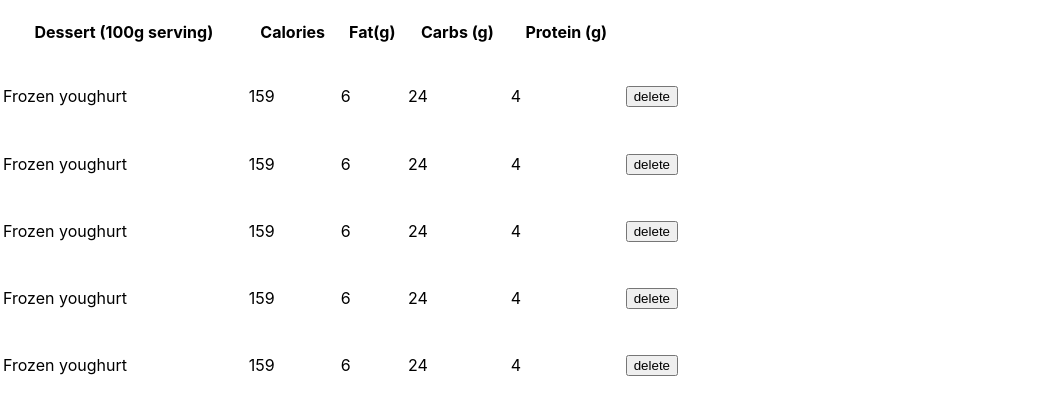
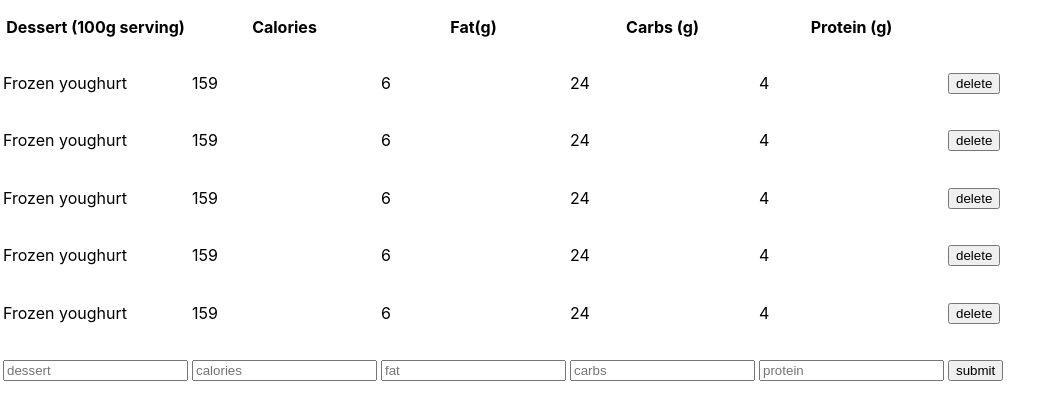
Before and after one commit to arijanlakota/React_course, a React (Create React App) app: page / in a window 1280 px wide. Shown: the top 420 px of the page, without its empty margins (0-1063 px from the left). Built offline with nearby package versions, Linux system fonts and the light colour scheme.

Commit message:
table add

```diff
--- a/src/classComponents/Table.jsx
+++ b/src/classComponents/Table.jsx
@@ -3,11 +3,18 @@ import "../App.css";
 function Table({ columns, dataSource }) {
   const [dataCol, setDataCol] = useState(columns);
   const [tableData, setTableData] = useState(dataSource);
+  const [Input,setInput] = useState({})
   function rowDelete(id) {
-
-    let [...newTable] = tableData
-    newTable.splice(id,1)
+    let newTable = [...tableData];
+    newTable.splice(id, 1);
     setTableData(newTable);
+  }
+  function tableAdd(e){
+    setTableData([...tableData,Input])
+    setInput({})
+  }
+  function inputChange(e){
+    setInput({...Input, [e.target.name]:e.target.value })
   }
 
   return (
@@ -27,8 +34,13 @@ function Table({ columns, dataSource }) {
               <button onClick={() => rowDelete(index)}>delete</button>
             </td>
           </tr>
+
         );
       })}
+      <tr>
+        {dataCol.map((value) => {return <td><input type="text" placeholder={value.dataIndex} name={value.dataIndex} onChange={inputChange}></input></td>})}
+        <td><button onClick={tableAdd}>submit</button></td>
+      </tr>
     </table>
   );
 }
```
